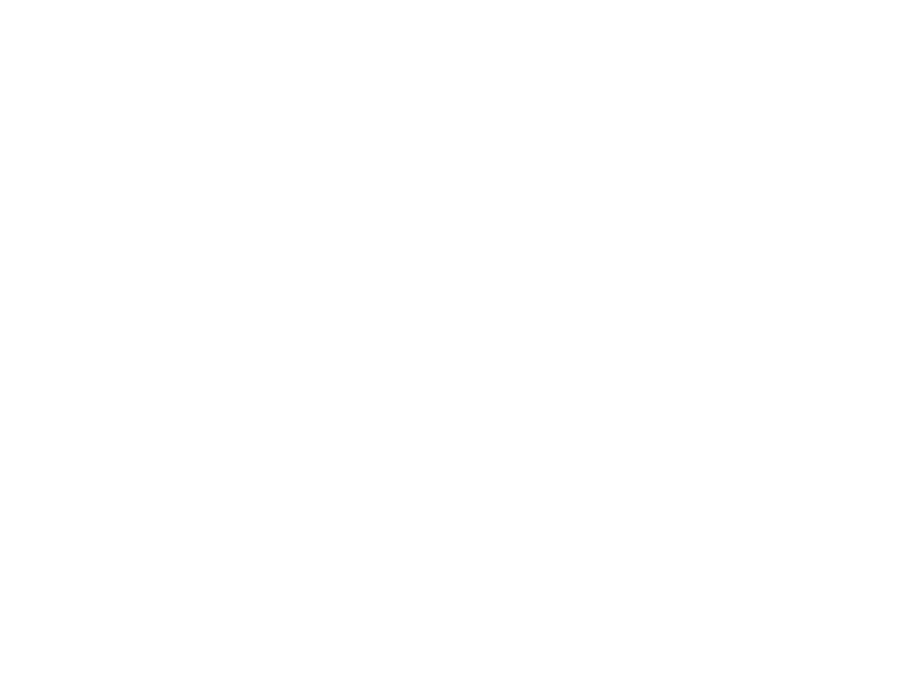
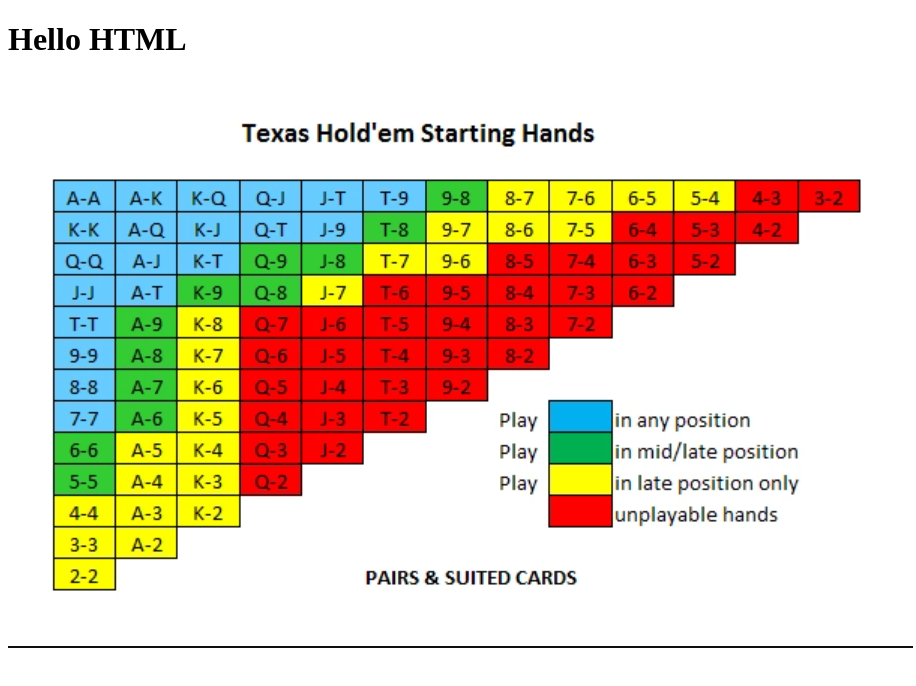
Before and after one commit to Didenko123/html-project-2023, a plain HTML site: page index.html in a window 1280 px wide. Shown: the whole page, without its empty margins (0-916 px from the left). Drawn offline with Linux system fonts and the light colour scheme.

Commit message:
Sample HTML markup

```diff
--- a/index.html
+++ b/index.html
@@ -1,13 +1,19 @@
 <!DOCTYPE html>
 <html lang="en">
+
 <head>
     <meta charset="UTF-8">
     <meta http-equiv="X-UA-Compatible" content="IE=edge">
     <meta name="viewport" content="width=device-width, initial-scale=1.0">
-    <title>Document</title>
-    <link rel="shortcut icon" href="https://placekitten.com/96/139" type="image/x-icon">
+    <title>Webpage</title>
+    <link rel="shortcut icon" href="img/preflop.png" type="image/x-icon">
 </head>
+
 <body>
+    <h1>Hello HTML</h1>
     <script src="https://unpkg.com/html-data-include@3.3.3/html-data-include.js"></script>
+    <img src="img/preflop.png" alt="Preflop in poker">
+
 </body>
+
 </html>
```
Also changed, not shown: img/preflop.png (added).
